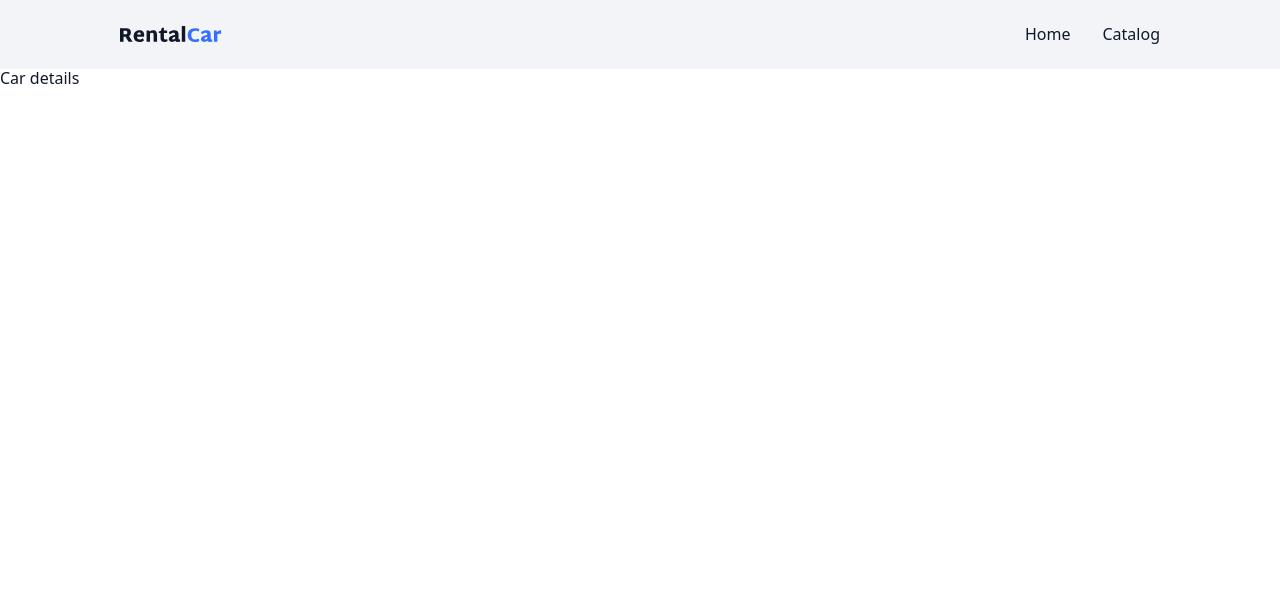
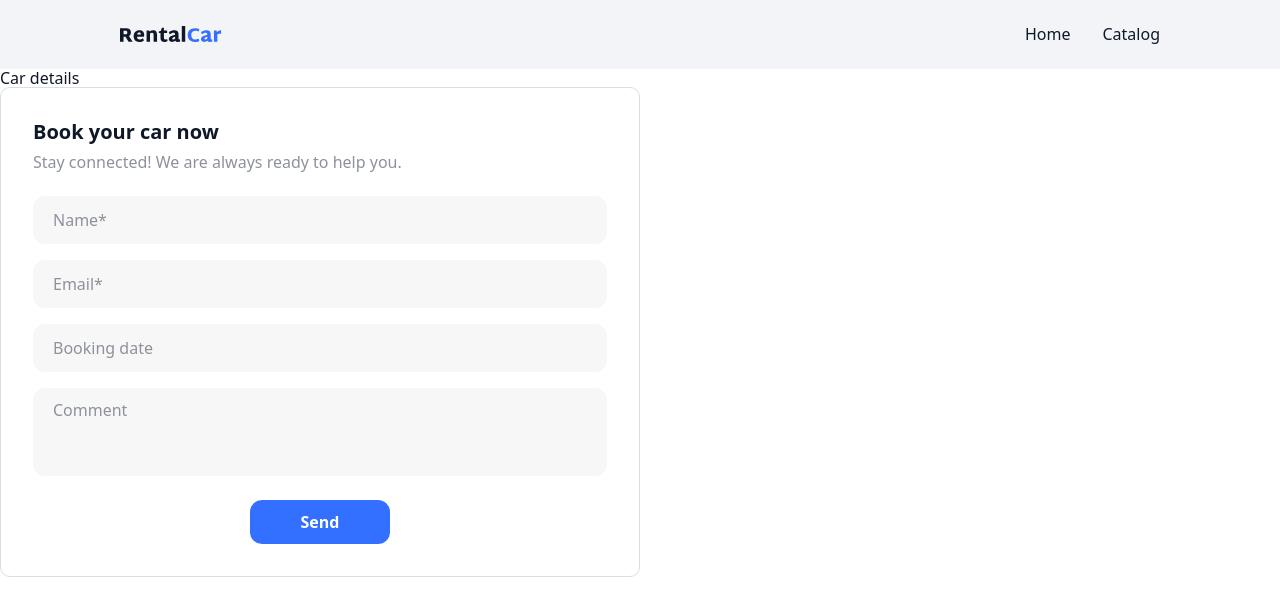
Before and after one commit to Romanna-Brych/Rental-Car, a Next.js app: page /catalog/1 in a window 1280 px wide. Shown: the top 616 px of the page. Built offline with nearby package versions, Linux system fonts and the light colour scheme.

Commit message:
add BookingForm

```diff
--- a/app/catalog/[id]/page.tsx
+++ b/app/catalog/[id]/page.tsx
@@ -1,5 +1,12 @@
+import BookingForm from '@/components/BookingForm/BookingForm';
+
 function CarDetailsPage() {
-  return <p>Car details</p>;
+  return (
+    <div>
+      <p>Car details</p>
+      <BookingForm />
+    </div>
+  );
 }
 
 export default CarDetailsPage;
--- /dev/null
+++ b/components/BookingForm/BookingForm.module.css
@@ -0,0 +1,152 @@
+.booking {
+  border: 1px solid #dadde1;
+  border-radius: 10px;
+  padding: 32px;
+  width: 640px;
+}
+
+.title {
+  font-weight: 600;
+  font-size: 20px;
+  line-height: 120%;
+  margin-bottom: 8px;
+}
+
+.subtitle {
+  font-weight: 500;
+  font-size: 16px;
+  line-height: 125%;
+  color: var(--gray);
+  margin-bottom: 24px;
+}
+
+.form {
+  display: flex;
+  flex-direction: column;
+  gap: 16px;
+}
+
+.input,
+.textarea {
+  width: 100%;
+  border: none;
+  border-radius: 12px;
+  background-color: #f7f7f7;
+  padding: 12px 20px;
+  font-weight: 500;
+  font-size: 16px;
+  line-height: 1.25;
+  color: var(--dark);
+  box-sizing: border-box;
+}
+
+.input {
+  height: 48px;
+}
+
+.textarea {
+  min-height: 88px;
+  resize: none;
+  font-family: inherit;
+}
+
+.input::placeholder,
+.textarea::placeholder {
+  color: var(--gray);
+}
+
+.input:focus,
+.textarea:focus {
+  outline: 1px solid var(--blue);
+}
+
+.button {
+  align-self: center;
+  margin-top: 8px;
+  display: flex;
+  align-items: center;
+  justify-content: center;
+  padding: 12px 51px;
+  min-height: 44px;
+  border: none;
+  font-weight: 600;
+  font-size: 16px;
+  color: var(--white);
+  border-radius: 12px;
+  background-color: var(--blue);
+  transition: background-color 250ms ease;
+}
+
+.button:hover,
+.button:focus {
+  background-color: var(--blue-dark);
+}
+
+.fieldWrapper {
+  display: flex;
+  flex-direction: column;
+  gap: 4px;
+}
+
+.error {
+  font-size: 12px;
+  line-height: 1.33;
+  color: #d92d20;
+  padding-left: 4px;
+}
+
+.calendar {
+  border: 1px solid var(--blue) !important;
+  border-radius: 12px !important;
+  padding: 2px !important;
+  font-family: inherit !important;
+}
+
+.calendar :global(.react-datepicker__header) {
+  background-color: var(--white);
+  border-bottom: none;
+}
+
+.calendar :global(.react-datepicker__current-month) {
+  color: var(--dark);
+}
+
+.calendar :global(.react-datepicker__day-name) {
+  color: var(--gray);
+  text-transform: uppercase;
+  font-size: 12px;
+  font-weight: 600;
+  margin: 0 4px;
+}
+
+.calendar :global(.react-datepicker__day) {
+  border-radius: 50%;
+  transition: background-color 250ms ease;
+}
+
+.calendar :global(.react-datepicker__day-names) {
+  margin-bottom: 8px;
+  border-bottom: 1px solid var(--blue);
+}
+
+.calendar :global(.react-datepicker__day--selected),
+.calendar :global(.react-datepicker__day--keyboard-selected) {
+  background-color: var(--blue);
+  color: var(--white);
+}
+
+.calendar :global(.react-datepicker__day:hover) {
+  border-radius: 50%;
+  background-color: var(--light-gray);
+}
+
+.popper {
+  z-index: 20;
+}
+
+.calendar :global(.react-datepicker__navigation-icon::before) {
+  border-color: var(--blue);
+  height: 12px;
+  width: 12px;
+  top: 12px;
+}
--- /dev/null
+++ b/components/BookingForm/BookingForm.tsx
@@ -0,0 +1,172 @@
+'use client';
+
+import { ChangeEvent, useState } from 'react';
+import 'react-datepicker/dist/react-datepicker.css';
+import css from './BookingForm.module.css';
+import * as Yup from 'yup';
+import DatePicker from 'react-datepicker';
+import { registerLocale } from 'react-datepicker';
+import { enGB } from 'date-fns/locale';
+
+registerLocale('enGB', enGB);
+
+interface BookingFormValues {
+  name: string;
+  email: string;
+  date: string;
+  comment: string;
+}
+
+const BookingFormSchema = Yup.object().shape({
+  name: Yup.string()
+    .trim()
+    .min(2, 'Name must be at least 2 characters')
+    .max(50, 'Name is too long')
+    .required('Name is required'),
+  email: Yup.string()
+    .trim()
+    .email('Enter a valid email')
+    .required('Email is required'),
+  date: Yup.string().required('Booking date is required'),
+  comment: Yup.string().trim().max(500, 'Comment is too long'),
+});
+
+const initialValues: BookingFormValues = {
+  name: '',
+  email: '',
+  date: '',
+  comment: '',
+};
+
+function BookingForm() {
+  const [values, setValues] = useState<BookingFormValues>(initialValues);
+  const [errors, setErrors] = useState<Record<string, string>>({});
+  const [selectedDate, setSelectedDate] = useState<Date | null>(null);
+
+  const handleChange = (
+    event: ChangeEvent<HTMLInputElement | HTMLTextAreaElement>
+  ) => {
+    const { name, value } = event.target;
+
+    setValues(prev => ({
+      ...prev,
+      [name]: value,
+    }));
+
+    if (errors[name]) {
+      setErrors(prev => ({
+        ...prev,
+        [name]: '',
+      }));
+    }
+  };
+
+  const handleSubmit = async (formData: FormData) => {
+    const formValues: BookingFormValues = {
+      name: formData.get('name') as string,
+      email: formData.get('email') as string,
+      date: selectedDate ? selectedDate.toISOString().split('T')[0] : '',
+      comment: formData.get('comment') as string,
+    };
+
+    try {
+      setErrors({});
+      await BookingFormSchema.validate(formValues, { abortEarly: false });
+
+      setValues(initialValues);
+      setSelectedDate(null);
+    } catch (err) {
+      if (err instanceof Yup.ValidationError) {
+        const formErrors: Record<string, string> = {};
+
+        err.inner.forEach((error: Yup.ValidationError) => {
+          if (error.path) {
+            formErrors[error.path] = error.message;
+          }
+        });
+
+        setErrors(formErrors);
+      }
+    }
+  };
+
+  return (
+    <section className={css.booking}>
+      <h2 className={css.title}>Book your car now</h2>
+      <p className={css.subtitle}>
+        Stay connected! We are always ready to help you.
+      </p>
+      <form action={handleSubmit} className={css.form}>
+        <div className={css.fieldWrapper}>
+          <input
+            type="text"
+            name="name"
+            value={values.name}
+            onChange={handleChange}
+            placeholder="Name*"
+            className={css.input}
+          />
+          {errors.name && <span className={css.error}>{errors.name}</span>}
+        </div>
+
+        <div className={css.fieldWrapper}>
+          <input
+            type="email"
+            name="email"
+            value={values.email}
+            onChange={handleChange}
+            placeholder="Email*"
+            className={css.input}
+          />
+          {errors.email && <span className={css.error}>{errors.email}</span>}
+        </div>
+
+        <div className={css.fieldWrapper}>
+          <DatePicker
+            name="date"
+            selected={selectedDate}
+            onChange={(date: Date | null) => {
+              setSelectedDate(date);
+
+              if (errors.date) {
+                setErrors(prev => ({
+                  ...prev,
+                  date: '',
+                }));
+              }
+            }}
+            placeholderText="Booking date"
+            className={css.input}
+            dateFormat="yyyy-MM-dd"
+            calendarClassName={css.calendar}
+            popperClassName={css.popper}
+            minDate={new Date()}
+            locale="enGB"
+            formatWeekDay={nameOfDay => nameOfDay.slice(0, 3)}
+          />
+          {errors.date && <span className={css.error}>{errors.date}</span>}
+        </div>
+
+        <div className={css.fieldWrapper}>
+          <textarea
+            name="comment"
+            placeholder="Comment"
+            value={values.comment}
+            onChange={handleChange}
+            rows={3}
+            className={css.textarea}
+          />
+          {errors.comment && (
+            <span className={css.error}>{errors.comment}</span>
+          )}
+        </div>
+
+        <button type="submit" className={css.button}>
+          Send
+        </button>
+      </form>
+    </section>
+  );
+}
+
+export default BookingForm;
```
